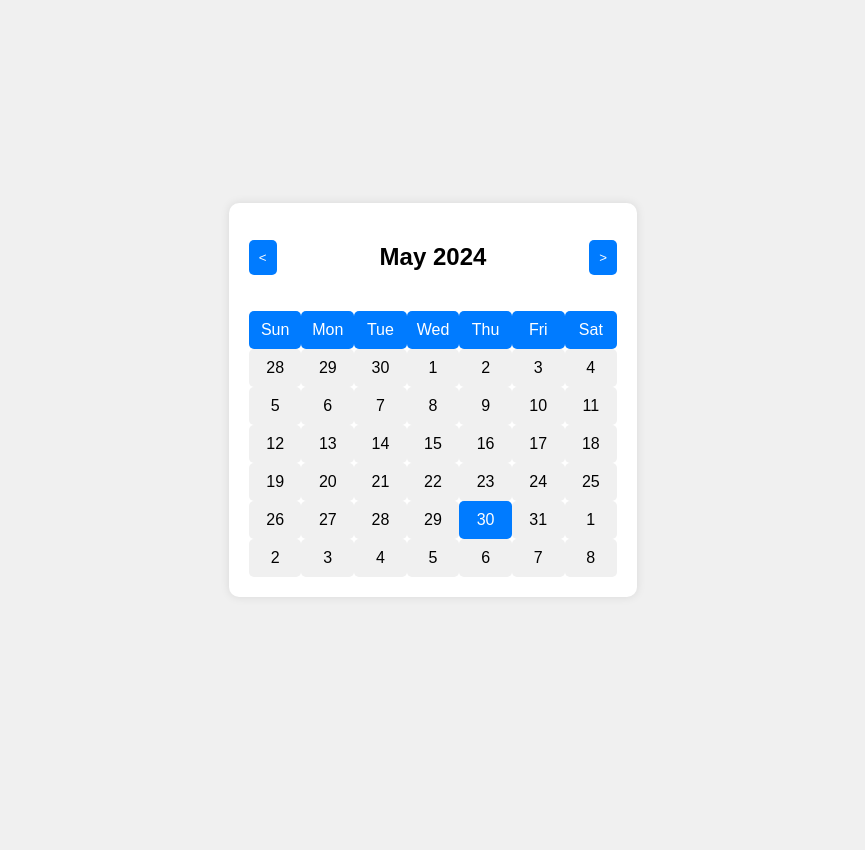
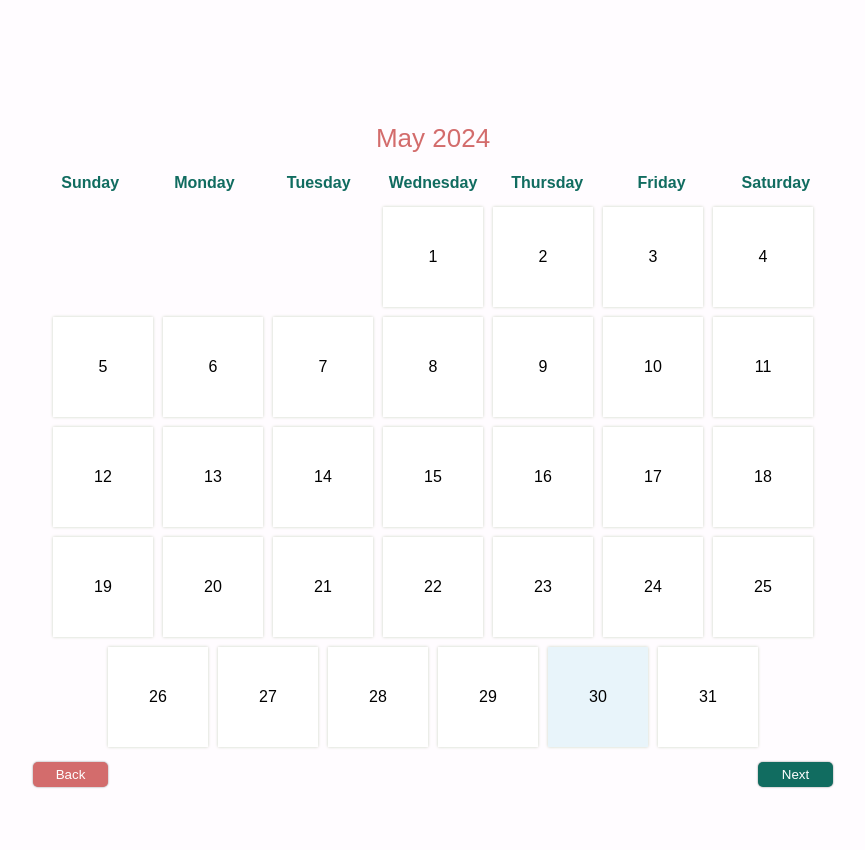
Before and after one commit to astroshaik/myproject, a Django app: template frontend/templates/frontend/Calendar.html in a window 1280 px wide. Shown: the whole page, without its empty margins (207-1072 px from the left). Before the commit the page ends 597 px from the top, so only its background shows below. Run offline with Django 4.2, Linux system fonts and the light colour scheme; the template is opened without the code that fills it, so the values that code supplies are empty.

Commit message:
calendar update

```diff
--- a/frontend/static/frontend/css/CalendarStyles.css
+++ b/frontend/static/frontend/css/CalendarStyles.css
@@ -64,3 +64,163 @@ body {
     background: #007BFF;
     color: #fff;
 }
+body {
+  font-family: "Quicksand", sans-serif;
+  display: flex;
+  margin-top: 50px;
+  justify-content: center;
+  background-color: #FFFCFF;
+}
+
+button {
+  width: 75px;
+  cursor: pointer;
+  box-shadow: 0px 0px 2px gray;
+  border: none;
+  outline: none;
+  padding: 5px;
+  border-radius: 5px;
+  color: white;
+}
+
+#backButton {
+  background-color: #d36c6c;
+}
+
+#nextButton {
+  background-color: #116c60;
+}
+
+#header {
+  padding: 10px;
+  color: #d36c6c;
+  font-size: 26px;
+  font-family: sans-serif;
+  text-align: center;
+}
+
+#container {
+  width: 800px; /* Increase the width for better spacing */
+  display: flex;
+  flex-direction: column;
+  align-items: center;
+}
+
+#weekdays {
+  width: 100%;
+  display: flex;
+  justify-content: space-between; /* Distribute space evenly */
+  padding: 10px 0;
+}
+
+#weekdays div {
+  flex: 1;
+  text-align: center;
+  color: #116c60; /* Adjust font color */
+  font-weight: bold; /* Make the font bold if needed */
+}
+
+#calendar {
+  width: 100%;
+  display: flex;
+  flex-wrap: wrap;
+  justify-content: center;
+}
+
+.day {
+  width: 100px;
+  padding: 10px;
+  height: 100px;
+  cursor: pointer;
+  box-sizing: border-box;
+  background-color: white;
+  margin: 5px;
+  box-shadow: 0px 0px 3px #CBD4C2;
+  display: flex;
+  flex-direction: column;
+  justify-content: center;
+  text-align: center;
+}
+
+.day:hover {
+  background-color: #e8faed;
+}
+
+#currentDay {
+  background-color: #e8f4fa;
+}
+
+.event {
+  font-size: 10px;
+  padding: 3px;
+  background-color: #58bae4;
+  color: white;
+  border-radius: 5px;
+  max-height: 55px;
+  overflow: hidden;
+}
+
+.padding {
+  cursor: default !important;
+  background-color: #FFFCFF !important;
+  box-shadow: none !important;
+}
+
+#button-container {
+  width: 100%;
+  display: flex;
+  justify-content: space-between;
+  margin-top: 10px;
+}
+
+#newEventModal, #deleteEventModal {
+  display: none;
+  z-index: 20;
+  padding: 25px;
+  background-color: #e8f4fa;
+  box-shadow: 0px 0px 3px black;
+  border-radius: 5px;
+  width: 350px;
+  top: 100px;
+  left: calc(50% - 175px);
+  position: absolute;
+  font-family: sans-serif;
+}
+
+#eventTitleInput {
+  padding: 10px;
+  width: 100%;
+  box-sizing: border-box;
+  margin-bottom: 25px;
+  border-radius: 3px;
+  outline: none;
+  border: none;
+  box-shadow: 0px 0px 3px gray;
+}
+
+#eventTitleInput.error {
+  border: 2px solid red;
+}
+
+#cancelButton, #deleteButton {
+  background-color: #d36c6c;
+}
+
+#saveButton, #closeButton {
+  background-color: #92a1d1;
+}
+
+#eventText {
+  font-size: 14px;
+}
+
+#modalBackDrop {
+  display: none;
+  top: 0px;
+  left: 0px;
+  z-index: 10;
+  width: 100vw;
+  height: 100vh;
+  position: absolute;
+  background-color: rgba(0,0,0,0.8);
+}
--- /dev/null
+++ b/frontend/static/frontend/js/CalendarScript.js
@@ -0,0 +1,158 @@
+document.addEventListener('DOMContentLoaded', (event) => {
+    let nav = 0;
+    let clicked = null;
+    let events = localStorage.getItem('events') ? JSON.parse(localStorage.getItem('events')) : [];
+
+    const calendar = document.getElementById('calendar');
+    const newEventModal = document.getElementById('newEventModal');
+    const deleteEventModal = document.getElementById('deleteEventModal');
+    const backDrop = document.getElementById('modalBackDrop');
+    const eventTypeInput = document.getElementById('eventType');
+    const eventTitleInput = document.getElementById('eventTitleInput');
+    const eventPersonInput = document.getElementById('eventPersonInput');
+    const eventTimeInput = document.getElementById('eventTimeInput');
+    const eventDurationInput = document.getElementById('eventDurationInput');
+    const weekdays = ['Sunday', 'Monday', 'Tuesday', 'Wednesday', 'Thursday', 'Friday', 'Saturday'];
+
+    function openModal(date) {
+      clicked = date;
+
+      const eventForDay = events.find(e => e.date === clicked);
+
+      if (eventForDay) {
+        document.getElementById('eventText').innerText = eventForDay.title;
+        deleteEventModal.style.display = 'block';
+      } else {
+        newEventModal.style.display = 'block';
+      }
+
+      backDrop.style.display = 'block';
+    }
+
+    function load() {
+      const dt = new Date();
+
+      if (nav !== 0) {
+        dt.setMonth(new Date().getMonth() + nav);
+      }
+
+      const day = dt.getDate();
+      const month = dt.getMonth();
+      const year = dt.getFullYear();
+
+      const firstDayOfMonth = new Date(year, month, 1);
+      const daysInMonth = new Date(year, month + 1, 0).getDate();
+
+      const dateString = firstDayOfMonth.toLocaleDateString('en-us', {
+        weekday: 'long',
+        year: 'numeric',
+        month: 'numeric',
+        day: 'numeric',
+      });
+      const paddingDays = weekdays.indexOf(dateString.split(', ')[0]);
+
+      document.getElementById('monthDisplay').innerText =
+        `${dt.toLocaleDateString('en-us', { month: 'long' })} ${year}`;
+
+      calendar.innerHTML = '';
+
+      for(let i = 1; i <= paddingDays + daysInMonth; i++) {
+        const daySquare = document.createElement('div');
+        daySquare.classList.add('day');
+
+        const dayString = `${month + 1}/${i - paddingDays}/${year}`;
+
+        if (i > paddingDays) {
+          daySquare.innerText = i - paddingDays;
+          const eventForDay = events.find(e => e.date === dayString);
+
+          if (i - paddingDays === day && nav === 0) {
+            daySquare.id = 'currentDay';
+          }
+
+          if (eventForDay) {
+            const eventDiv = document.createElement('div');
+            eventDiv.classList.add('event');
+            eventDiv.innerText = eventForDay.title;
+            daySquare.appendChild(eventDiv);
+          }
+
+          daySquare.addEventListener('click', () => openModal(dayString));
+        } else {
+          daySquare.classList.add('padding');
+        }
+
+        calendar.appendChild(daySquare);
+      }
+    }
+
+    function closeModal() {
+      eventTypeInput.classList.remove('error');
+      eventTitleInput.classList.remove('error');
+      eventPersonInput.classList.remove('error');
+      eventTimeInput.classList.remove('error');
+      eventDurationInput.classList.remove('error');
+      newEventModal.style.display = 'none';
+      deleteEventModal.style.display = 'none';
+      backDrop.style.display = 'none';
+      eventTypeInput.value = '0';
+      eventTitleInput.value = '';
+      eventPersonInput.value = '';
+      eventTimeInput.value = '';
+      eventDurationInput.value = '';
+      clicked = null;
+      load();
+    }
+
+    function saveEvent() {
+      if (eventTitleInput.value && eventPersonInput.value && eventTimeInput.value && eventDurationInput.value) {
+        eventTitleInput.classList.remove('error');
+        eventPersonInput.classList.remove('error');
+        eventTimeInput.classList.remove('error');
+        eventDurationInput.classList.remove('error');
+
+        events.push({
+          date: clicked,
+          title: eventTitleInput.value,
+          person: eventPersonInput.value,
+          time: eventTimeInput.value,
+          duration: eventDurationInput.value,
+          type: eventTypeInput.value
+        });
+
+        localStorage.setItem('events', JSON.stringify(events));
+        closeModal();
+      } else {
+        eventTitleInput.classList.add('error');
+        eventPersonInput.classList.add('error');
+        eventTimeInput.classList.add('error');
+        eventDurationInput.classList.add('error');
+      }
+    }
+
+    function deleteEvent() {
+      events = events.filter(e => e.date !== clicked);
+      localStorage.setItem('events', JSON.stringify(events));
+      closeModal();
+    }
+
+    function initButtons() {
+      document.getElementById('nextButton').addEventListener('click', () => {
+        nav++;
+        load();
+      });
+
+      document.getElementById('backButton').addEventListener('click', () => {
+        nav--;
+        load();
+      });
+
+      document.getElementById('saveButton').addEventListener('click', saveEvent);
+      document.getElementById('cancelButton').addEventListener('click', closeModal);
+      document.getElementById('deleteButton').addEventListener('click', deleteEvent);
+      document.getElementById('closeButton').addEventListener('click', closeModal);
+    }
+
+    initButtons();
+    load();
+  });
--- a/frontend/templates/frontend/Calendar.html
+++ b/frontend/templates/frontend/Calendar.html
@@ -1,29 +1,61 @@
 <!DOCTYPE html>
 <html lang="en">
 <head>
-    <meta charset="UTF-8">
-    <meta name="viewport" content="width=device-width, initial-scale=1.0">
-    <title>Functional Calendar</title>
-    <link rel="stylesheet" href="/static/frontend/css/CalendarStyles.css">
+  <meta charset="UTF-8">
+  <meta name="viewport" content="width=device-width, initial-scale=1.0">
+  <title>Calendar App Vanilla JS</title>
+  {% load static %}
+  <link rel="stylesheet" href="{% static 'frontend/css/CalendarStyles.css' %}" />
 </head>
 <body>
-    <div class="calendar">
-        <div class="header">
-            <button id="prevMonth">&lt;</button>
-            <h2 id="monthYear"></h2>
-            <button id="nextMonth">&gt;</button>
-        </div>
-        <div class="weekdays">
-            <div>Sun</div>
-            <div>Mon</div>
-            <div>Tue</div>
-            <div>Wed</div>
-            <div>Thu</div>
-            <div>Fri</div>
-            <div>Sat</div>
-        </div>
-        <div class="days" id="days"></div>
+  <div id="container">
+    <div id="header">
+      <div id="monthDisplay"></div>
     </div>
-    <script src="/src/components/CalendarScript.js"></script>
+    <div id="weekdays">
+      <div>Sunday</div>
+      <div>Monday</div>
+      <div>Tuesday</div>
+      <div>Wednesday</div>
+      <div>Thursday</div>
+      <div>Friday</div>
+      <div>Saturday</div>
+    </div>
+    <div id="calendar"></div>
+    <div id="button-container">
+      <button id="backButton">Back</button>
+      <button id="nextButton">Next</button>
+    </div>
+  </div>
+
+  <div id="newEventModal">
+    <h2>New Event</h2>
+    <label for="eventType">Event Type:</label>
+    <select id="eventType">
+      <option value="0">Chore</option>
+      <option value="1">Visitor</option>
+      <option value="2">Reservation</option>
+    </select>
+    <label for="eventTitleInput">Event Title</label>
+    <input id="eventTitleInput" placeholder="Event Title" />
+    <label for="eventPersonInput">Person Name</label>
+    <input id="eventPersonInput" placeholder="Person Name" />
+    <label for="eventTimeInput">Time</label>
+    <input id="eventTimeInput" type="time" />
+    <label for="eventDurationInput">Duration (Days)</label>
+    <input id="eventDurationInput" type="number" min="1" max="7" />
+    <button id="saveButton">Save</button>
+    <button id="cancelButton">Cancel</button>
+  </div>
+
+  <div id="deleteEventModal">
+    <h2>Event</h2>
+    <p id="eventText"></p>
+    <button id="deleteButton">Delete</button>
+    <button id="closeButton">Close</button>
+  </div>
+
+  <div id="modalBackDrop"></div>
+  <script src="{% static 'frontend/js/CalendarScript.js' %}"></script>
 </body>
 </html>
```
